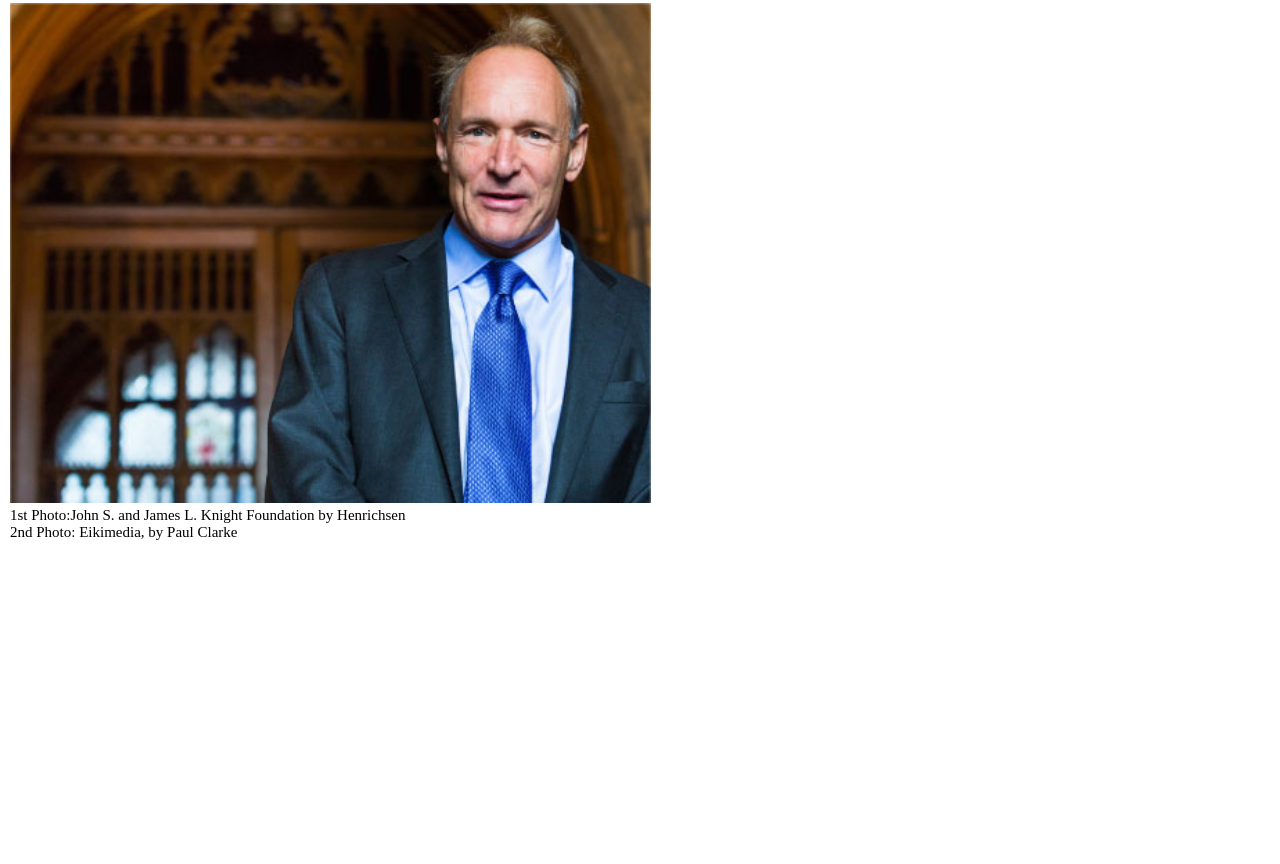
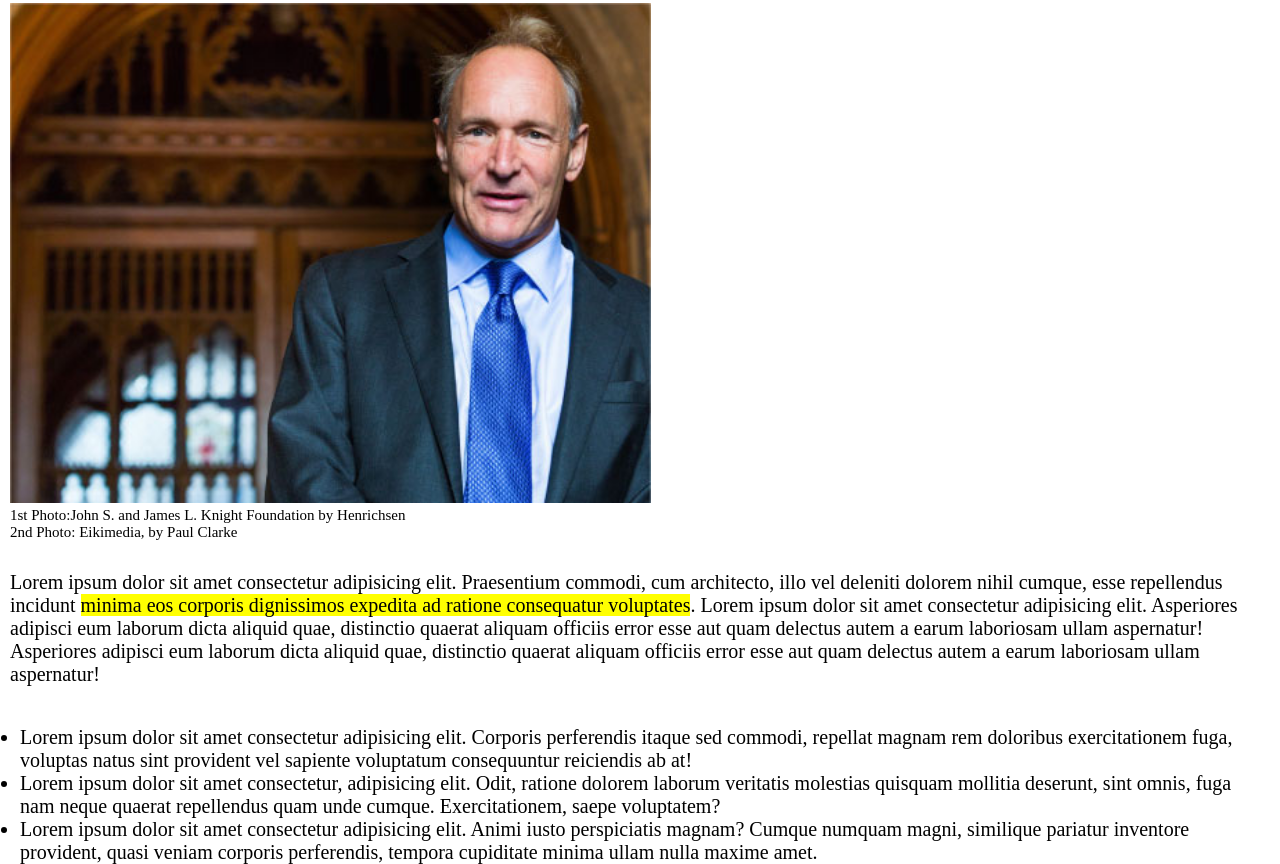
Before and after one commit to Gabriele-Zini/html-css-booleaner, a plain HTML site: page index.html in a window 1280 px wide. Shown: the part 805-1669 px from the top of the page. Before the commit the page ends 1346 px from the top, so only its background shows below. Drawn offline with Linux system fonts and the light colour scheme.

Commit message:
:add:<p> and <ul> lorem ipsum section

```diff
--- a/CSS/style.css
+++ b/CSS/style.css
@@ -71,6 +71,29 @@ figcaption{
 }
 /* /img-section */
 
+/* lorem ipsum section */
+.lorem-paragraph{
+    margin-top: 30px;
+    font-size: 20px;
+}
+span{
+    background-color: yellow;
+}
+
+/* /lorem ipsum section */
+
+
+/* ul lorem ipsum section  */
+.lorem-list{
+    font-size: 20px;
+    margin-top: 40px;
+    padding-left: 10px;
+}
+/* /ul lorem ipsum section  */
+
+/* table lorem section */
+/* /table lorem section */
+
 
 /* MAIN */
 
--- a/index.html
+++ b/index.html
@@ -32,6 +32,28 @@
             <figcaption>2nd Photo: Eikimedia, by Paul Clarke</figcaption>
         </div>
         <!-- /img-section -->
+
+        <!-- <p> lorem ipsum section -->
+        <section class="lorem-paragraph">
+            <p>Lorem ipsum dolor sit amet consectetur adipisicing elit. Praesentium commodi, cum architecto, illo vel deleniti dolorem nihil cumque, esse repellendus incidunt <span>minima eos corporis dignissimos expedita ad ratione consequatur voluptates</span>. Lorem ipsum dolor sit amet consectetur adipisicing elit. Asperiores adipisci eum laborum dicta aliquid quae, distinctio quaerat aliquam officiis error esse aut quam delectus autem a earum laboriosam ullam aspernatur! Asperiores adipisci eum laborum dicta aliquid quae, distinctio quaerat aliquam officiis error esse aut quam delectus autem a earum laboriosam ullam aspernatur!</p>
+        </section>
+        <!-- / </p> lorem ipsum ipsum section -->
+
+        <!-- ul lorem ipsum section -->
+        <section>
+            <ul class="lorem-list">
+                <li>Lorem ipsum dolor sit amet consectetur adipisicing elit. Corporis perferendis itaque sed commodi, repellat magnam rem doloribus exercitationem fuga, voluptas natus sint provident vel sapiente voluptatum consequuntur reiciendis ab at!</li>
+                <li>Lorem ipsum dolor sit amet consectetur, adipisicing elit. Odit, ratione dolorem laborum veritatis molestias quisquam mollitia deserunt, sint omnis, fuga nam neque quaerat repellendus quam unde cumque. Exercitationem, saepe voluptatem?</li>
+                <li>Lorem ipsum dolor sit amet consectetur adipisicing elit. Animi iusto perspiciatis magnam? Cumque numquam magni, similique pariatur inventore provident, quasi veniam corporis perferendis, tempora cupiditate minima ullam nulla maxime amet.</li>
+            </ul>
+        </section>
+        <!-- /ul lorem ipsum section -->
+
+
+        <!-- table lorem section -->
+        <!-- /table lorem section -->
+
+
     </main>
     <!-- MAIN -->
 
```
